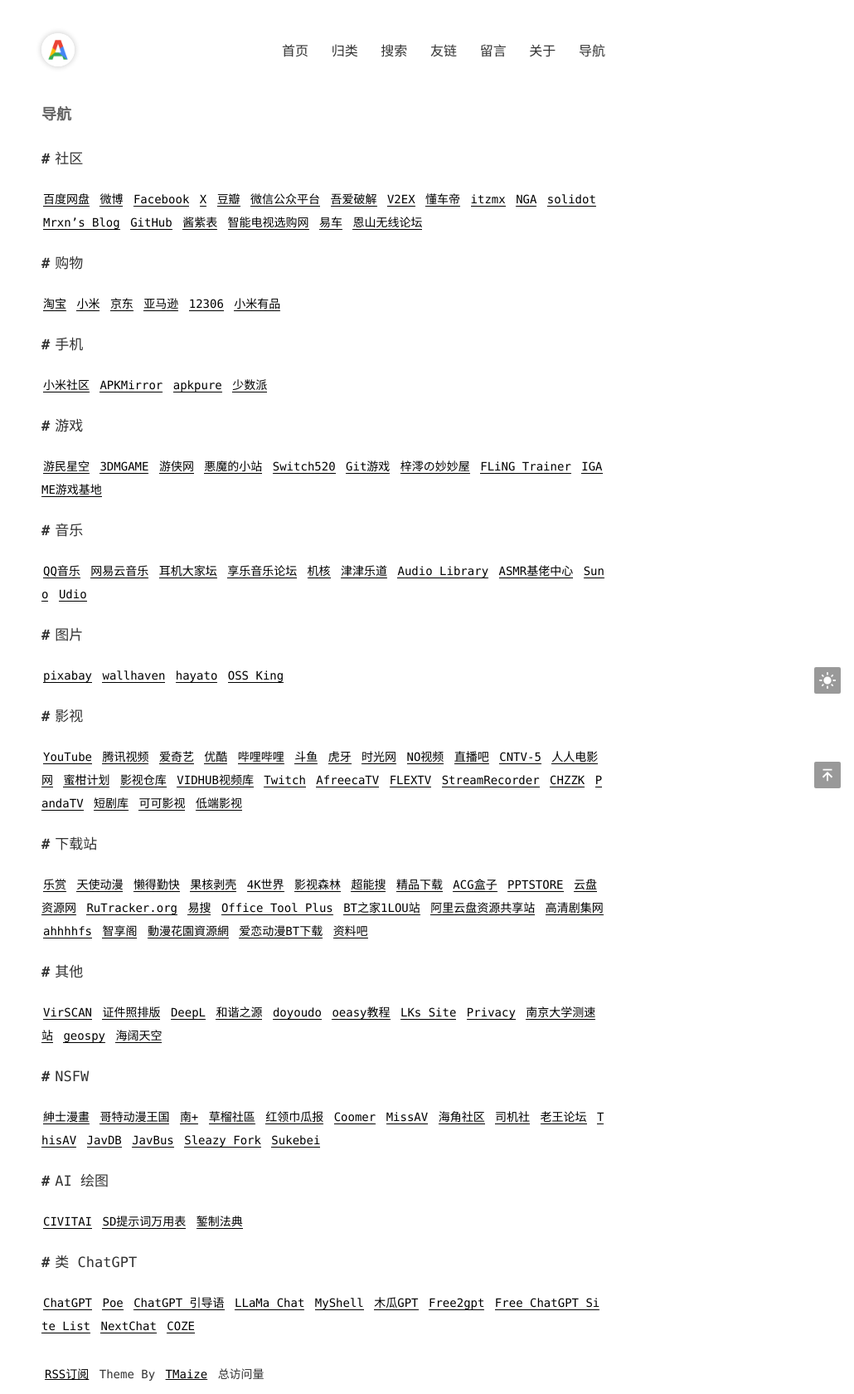
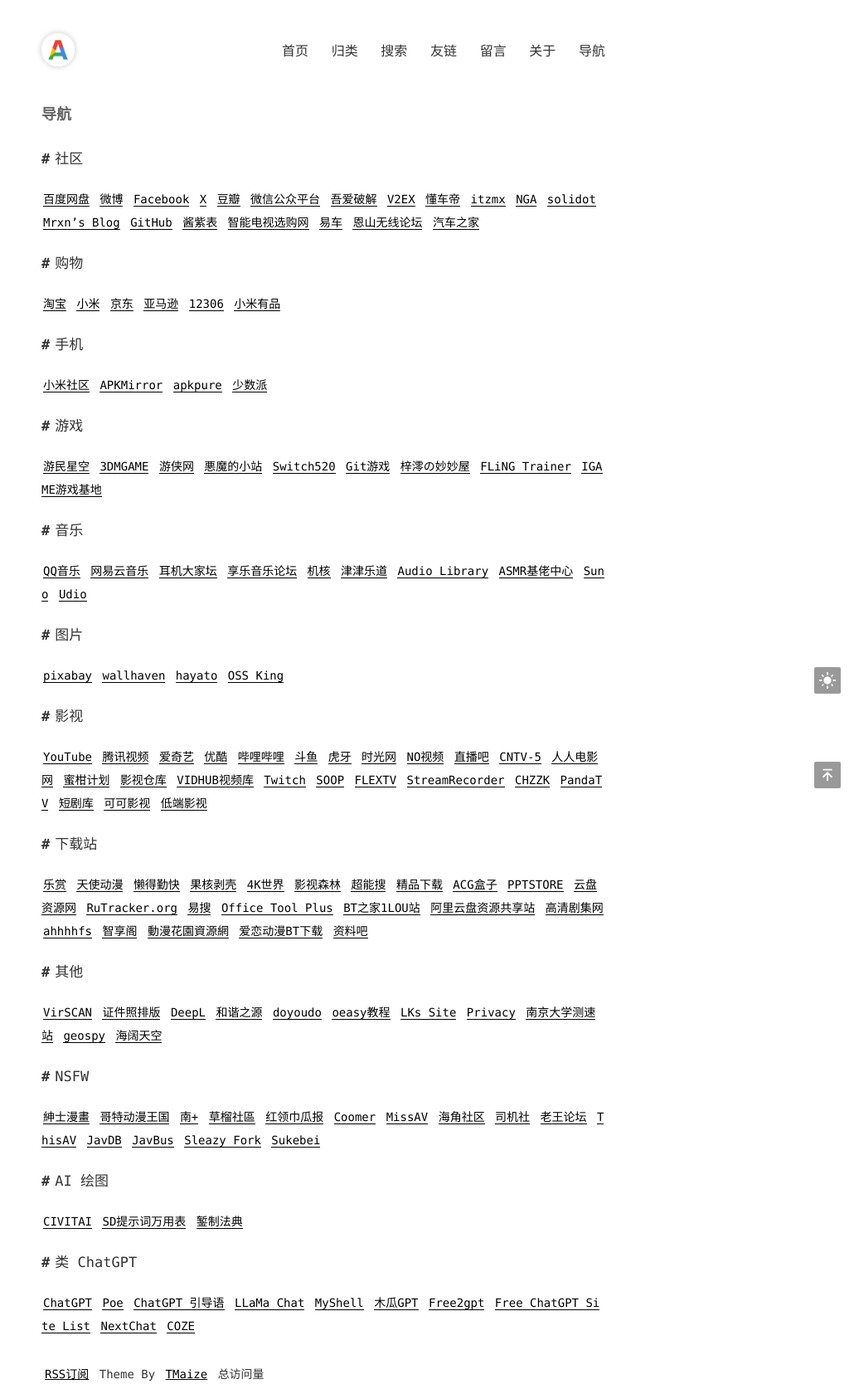
Before and after one commit to admans/admans.github.io, a Jekyll site: the page built from pages/navi.md, in a window 1280 px wide. Shown: the whole page at 83% size, without its empty margins (250-1280 px from the left). Built offline with Jekyll 4.4.1, drawn with Linux system fonts in a browser that asks for light colours; comment, search, counter and statistics services are not loaded.

Commit message:
Update navi.md

```diff
--- a/pages/navi.md
+++ b/pages/navi.md
@@ -5,7 +5,7 @@ title: 导航
 
 ## 社区
 
-[百度网盘](https://pan.baidu.com/ "百度网盘") [微博](https://weibo.com/ "微博") [Facebook](https://www.facebook.com/ "Facebook") [X](https://x.com/ "X") [豆瓣](https://www.douban.com/ "豆瓣") [微信公众平台](https://mp.weixin.qq.com/ "微信公众平台") [吾爱破解](https://www.52pojie.cn/ "吾爱破解") [V2EX](https://v2ex.com/ "V2EX") [懂车帝](https://www.dongchedi.com/ "懂车帝") [itzmx](http://bbs.itzmx.com/ "itzmx") [NGA](https://bbs.nga.cn/ "NGA") [solidot](https://www.solidot.org/ "solidot") [Mrxn's Blog](https://mrxn.net/ "Mrxn's Blog") [GitHub](https://github.com/ "GitHub") [酱紫表](https://blog.qust.me/ "酱紫表") [智能电视选购网](https://tvlabs.cn/ "智能电视选购网") [易车](https://www.yiche.com/ "易车") [恩山无线论坛](https://www.right.com.cn/forum/index.php "恩山无线论坛")
+[百度网盘](https://pan.baidu.com/ "百度网盘") [微博](https://weibo.com/ "微博") [Facebook](https://www.facebook.com/ "Facebook") [X](https://x.com/ "X") [豆瓣](https://www.douban.com/ "豆瓣") [微信公众平台](https://mp.weixin.qq.com/ "微信公众平台") [吾爱破解](https://www.52pojie.cn/ "吾爱破解") [V2EX](https://v2ex.com/ "V2EX") [懂车帝](https://www.dongchedi.com/ "懂车帝") [itzmx](http://bbs.itzmx.com/ "itzmx") [NGA](https://bbs.nga.cn/ "NGA") [solidot](https://www.solidot.org/ "solidot") [Mrxn's Blog](https://mrxn.net/ "Mrxn's Blog") [GitHub](https://github.com/ "GitHub") [酱紫表](https://blog.qust.me/ "酱紫表") [智能电视选购网](https://tvlabs.cn/ "智能电视选购网") [易车](https://www.yiche.com/ "易车") [恩山无线论坛](https://www.right.com.cn/forum/index.php "恩山无线论坛") [汽车之家](https://www.autohome.com.cn/ "汽车之家")
 
 ## 购物
 
@@ -29,7 +29,7 @@ title: 导航
 
 ## 影视
 
-[YouTube](https://www.youtube.com/ "YouTube") [腾讯视频](https://v.qq.com/ "腾讯视频") [爱奇艺](https://www.iqiyi.com/ "爱奇艺") [优酷](https://www.youku.com/ "优酷") [哔哩哔哩](https://www.bilibili.com/ "哔哩哔哩") [斗鱼](https://www.douyu.com/ "斗鱼") [虎牙](https://www.huya.com/ "虎牙") [时光网](http://www.mtime.com/ "时光网") [NO视频](https://www.novipnoad.com/ "NO视频") [直播吧](http://www.zhibo8.cc/ "直播吧") [CNTV-5](http://tv.cntv.cn/live/cctv5/?pt=HD "CNTV-5") [人人电影网](https://www.rrdynb.com/index.html "人人电影网") [蜜柑计划](https://mikanani.me/ "蜜柑计划") [影视仓库](http://www.wmdz.com/index.html "影视仓库") [VIDHUB视频库](https://vidhub.link/ "VIDHUB视频库") [Twitch](https://www.twitch.tv/ "Twitch") [AfreecaTV](https://www.afreecatv.com/ "AfreecaTV") [FLEXTV](https://www.flextv.co.kr/ "FLEXTV") [StreamRecorder](https://streamrecorder.io/ "StreamRecorder") [CHZZK](https://chzzk.naver.com/ "CHZZK") [PandaTV](https://www.pandalive.co.kr/ "PandaTV") [短剧库](https://kdocs.cn/l/cntsb8OUEpHV "短剧库") [可可影视](https://www.keke13.com/ "可可影视") [低端影视](https://ddys.info/ "低端影视")
+[YouTube](https://www.youtube.com/ "YouTube") [腾讯视频](https://v.qq.com/ "腾讯视频") [爱奇艺](https://www.iqiyi.com/ "爱奇艺") [优酷](https://www.youku.com/ "优酷") [哔哩哔哩](https://www.bilibili.com/ "哔哩哔哩") [斗鱼](https://www.douyu.com/ "斗鱼") [虎牙](https://www.huya.com/ "虎牙") [时光网](http://www.mtime.com/ "时光网") [NO视频](https://www.novipnoad.com/ "NO视频") [直播吧](http://www.zhibo8.cc/ "直播吧") [CNTV-5](http://tv.cntv.cn/live/cctv5/?pt=HD "CNTV-5") [人人电影网](https://www.rrdynb.com/index.html "人人电影网") [蜜柑计划](https://mikanani.me/ "蜜柑计划") [影视仓库](http://www.wmdz.com/index.html "影视仓库") [VIDHUB视频库](https://vidhub.link/ "VIDHUB视频库") [Twitch](https://www.twitch.tv/ "Twitch") [SOOP](https://www.sooplive.co.kr/ "SOOP") [FLEXTV](https://www.flextv.co.kr/ "FLEXTV") [StreamRecorder](https://streamrecorder.io/ "StreamRecorder") [CHZZK](https://chzzk.naver.com/ "CHZZK") [PandaTV](https://www.pandalive.co.kr/ "PandaTV") [短剧库](https://kdocs.cn/l/cntsb8OUEpHV "短剧库") [可可影视](https://www.keke13.com/ "可可影视") [低端影视](https://ddys.info/ "低端影视")
 
 ## 下载站
 
```
